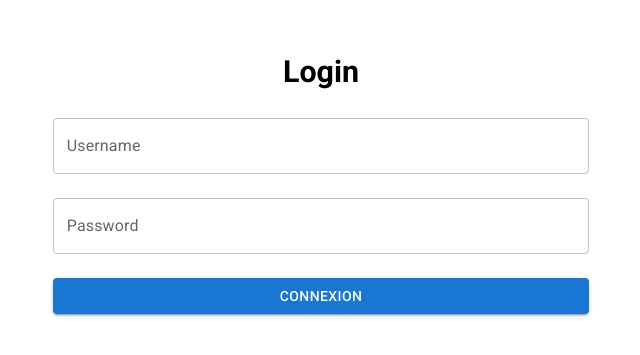
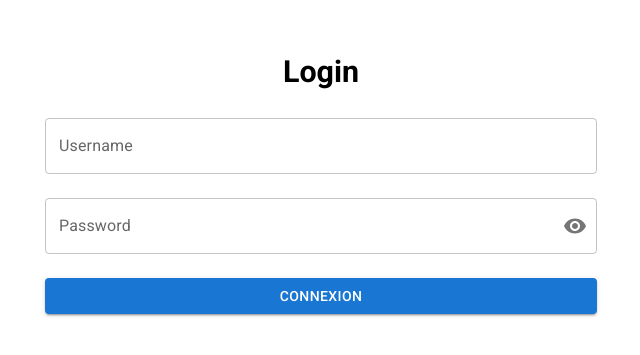
Before and after one commit to JoAnisky/rotation-app-frontend, a React (Vite) app: page /login in a window 1280 px wide. Shown: the part 133-488 px from the top of the page, without its empty margins (319-959 px from the left). Built offline with nearby package versions, Linux system fonts and the light colour scheme; no server answers.

Commit message:
Integration MUI components : FormControl, InputLabel, OutlinedInput + autocomplete option

```diff
--- a/src/pages/Login.tsx
+++ b/src/pages/Login.tsx
@@ -1,8 +1,7 @@
 import React, { useRef, useState } from "react";
 import { useNavigate } from "react-router-dom";
-import TextField from "@mui/material/TextField";
-import Button from "@mui/material/Button";
-import { CircularProgress, Container } from "@mui/material";
+import { OutlinedInput, Button, CircularProgress, Container, FormControl, InputLabel, FormHelperText, InputAdornment, IconButton } from "@mui/material";
+import { Visibility, VisibilityOff } from "@mui/icons-material";
 import { LOGIN_API } from "@/routes/api/loginRoutes";
 import { CustomSnackbarMethods } from "@/types/SnackbarTypes";
 import { CustomSnackbar } from "@/components";
@@ -18,7 +17,7 @@ interface UserInfos {
 const Login: React.FC = () => {
   const [username, setUsername] = useState("");
   const [password, setPassword] = useState("");
-
+  const [showPassword, setShowPassword] = useState<boolean>(false);
   const [loading, setLoading] = useState<boolean>(false);
   const [usernameError, setUsernameError] = useState<boolean>(false);
   const [passwordError, setPasswordError] = useState<boolean>(false);
@@ -119,6 +118,15 @@ const Login: React.FC = () => {
 
     navigate("/gamemaster");
   };
+
+  const handleClickShowPassword = () => {
+    setShowPassword(!showPassword);
+  };
+
+  const handleMouseDownPassword = (event: React.MouseEvent<HTMLButtonElement>) => {
+    event.preventDefault();
+  };
+
   return (
     <Container sx={{ display: "flex", flexDirection: "column", height: "100vh", padding: "0" }}>
       <Container
@@ -138,27 +146,42 @@ const Login: React.FC = () => {
       >
         <h1>Login</h1>
         <form onSubmit={handleLogin}>
-          <TextField
-            label="Username"
-            variant="outlined"
+          <FormControl variant="outlined" fullWidth margin="normal" error={usernameError}>
+            <InputLabel htmlFor="username">Username</InputLabel>
+            <OutlinedInput
+              id="username"
               value={username}
               onChange={e => setUsername(e.target.value)}
-            margin="normal"
-            fullWidth
-            error={usernameError}
-            helperText={usernameError && errorMessage}
+              label="Username"
+              autoComplete="username"
             />
-          <TextField
-            label="Password"
-            type="password"
-            variant="outlined"
+            {usernameError && <FormHelperText>{errorMessage}</FormHelperText>}
+          </FormControl>
+
+          <FormControl variant="outlined" fullWidth margin="normal" error={passwordError}>
+            <InputLabel htmlFor="password">Password</InputLabel>
+            <OutlinedInput
+              id="password"
+              type={showPassword ? 'text' : 'password'}
               value={password}
               onChange={e => setPassword(e.target.value)}
-            margin="normal"
-            fullWidth
-            error={passwordError}
-            helperText={passwordError && errorMessage}
+              autoComplete="password"
+              endAdornment={
+                <InputAdornment position="end">
+                  <IconButton
+                    aria-label="toggle password visibility"
+                    onClick={handleClickShowPassword}
+                    onMouseDown={handleMouseDownPassword}
+                    edge="end"
+                  >
+                    {showPassword ? <VisibilityOff /> : <Visibility />}
+                  </IconButton>
+                </InputAdornment>
+              }
+              label="Password"
             />
+            {passwordError && <FormHelperText>{errorMessage}</FormHelperText>}
+          </FormControl>
 
           <Button type="submit" variant="contained" color="primary" fullWidth sx={{ mt: 2 }}>
             {loading ? <CircularProgress style={{ color: "#fff" }} /> : "Connexion"}
```
Lines whose indentation alone changed are shown as unchanged.
